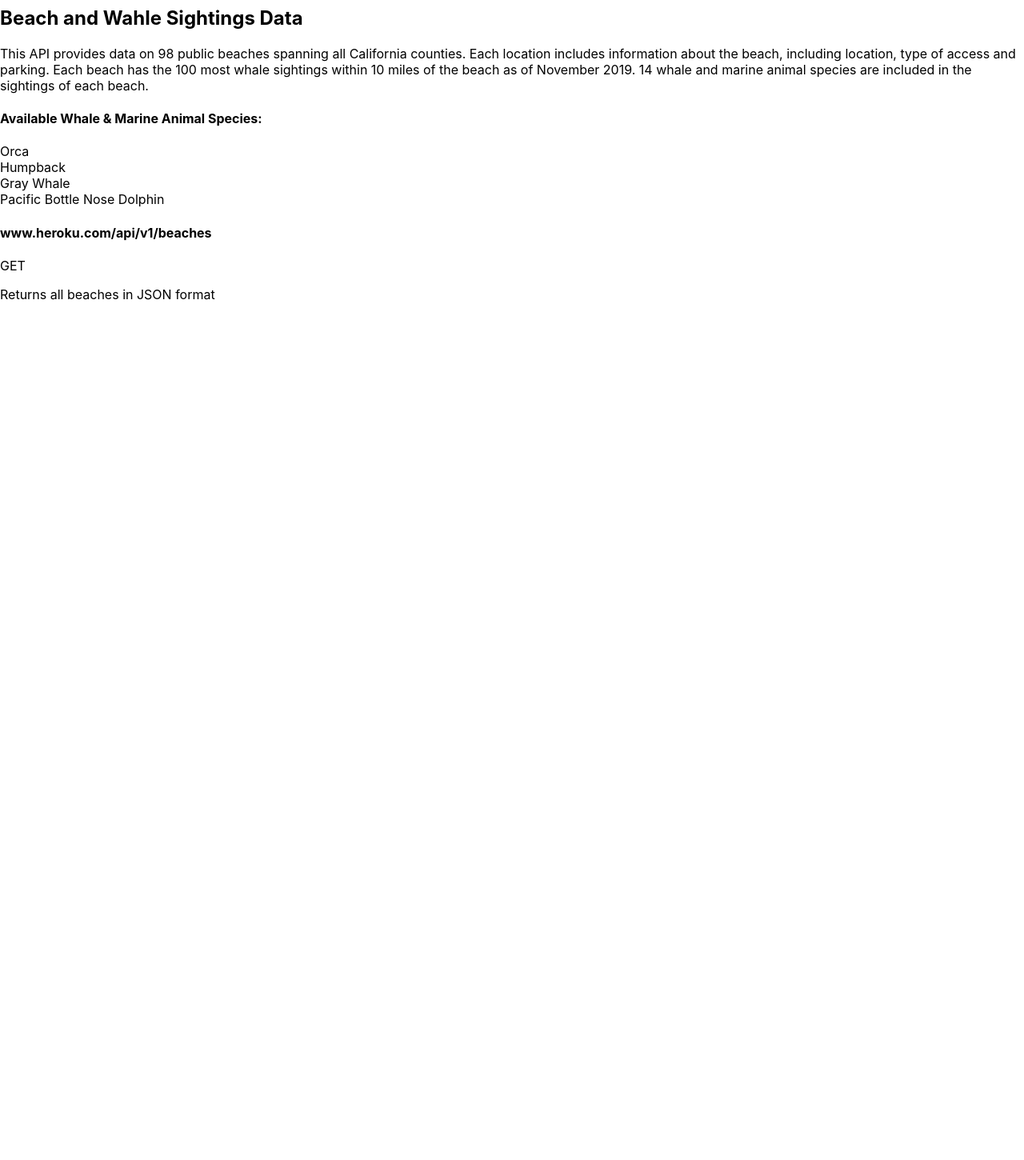
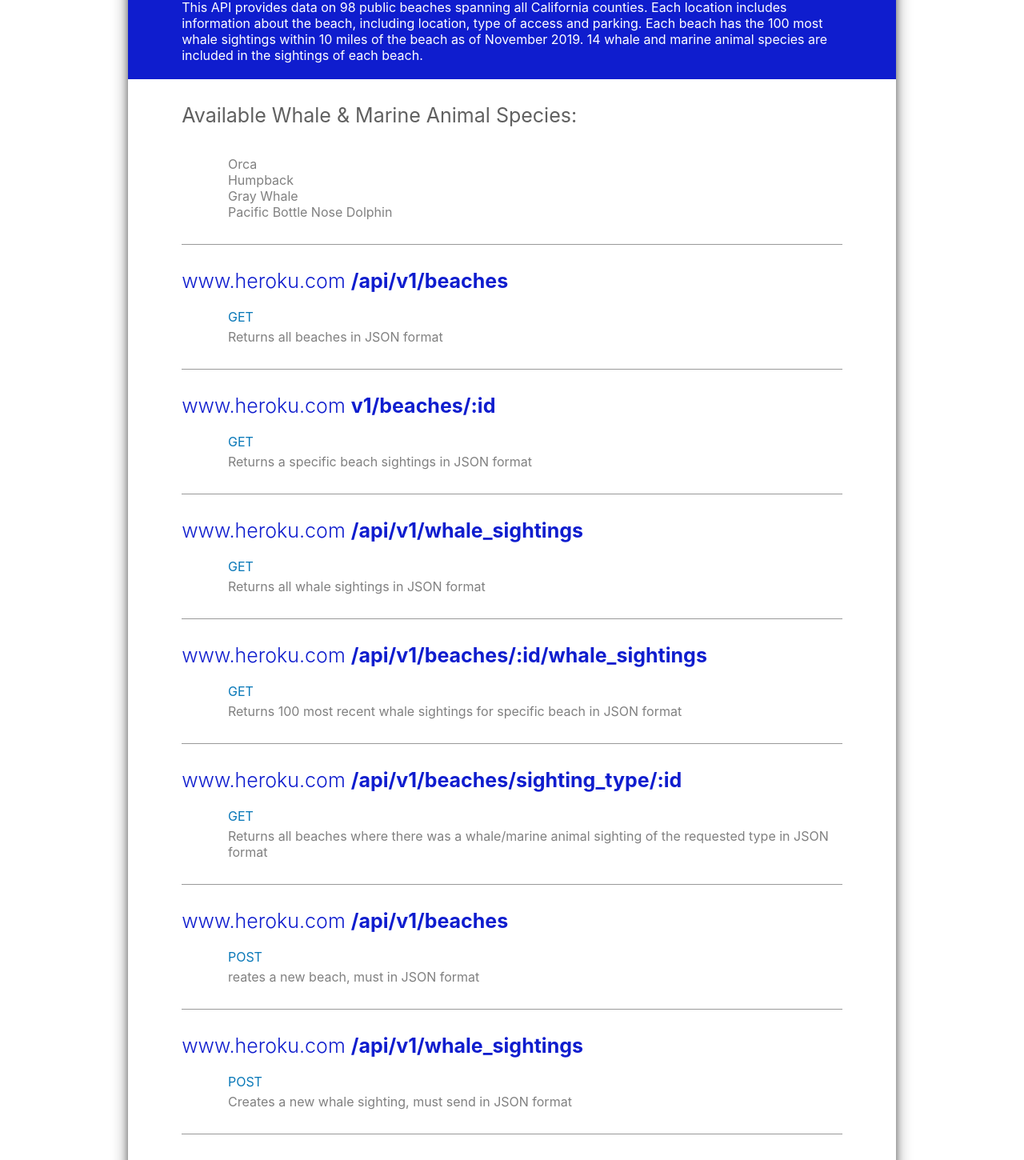
Before and after one commit to matthewdshepherd/whalewatchers, a React (Create React App) app: page / in a window 1280 px wide. Shown: the part 272-1722 px from the top of the page at 80% size. Before the commit the page ends 800 px from the top, so only its background shows below. Built offline with nearby package versions, Linux system fonts and the light colour scheme.

Commit message:
CSS and HTML structure

```diff
--- a/public/index.html
+++ b/public/index.html
@@ -3,7 +3,7 @@
   <head>
     <meta charset="utf-8" />
     <link rel="icon" href="%PUBLIC_URL%/favicon.ico" />
-    <meta name="viewport" content="width=device-width, initial-scale=1" />
+    <link href="https://fonts.googleapis.com/css?family=Raleway:300,400,700|Roboto:300,400,700&display=swap" rel="stylesheet">    <meta name="viewport" content="width=device-width, initial-scale=1" />
     <meta name="theme-color" content="#000000" />
     <meta
       name="description"
--- a/src/App.css
+++ b/src/App.css
@@ -1,3 +1,6 @@
+/* * {
+  border: 1px solid red;
+} */
 .App {
   display: grid;
   grid-template-columns: 1fr;
@@ -21,16 +24,24 @@ header {
   align-content: center;
   align-items: center;
   justify-content: center;
+  font-family: 'Raleway', sans-serif;
  }
 
  .title__header{
    margin: 0;
+   font-weight: 700;
+ }
+
+ .by__header{
+   font-weight: 400;
  }
 
  main {
   grid-area: main;
   height: 90vh;
   position: relative;
+  display: flex;
+  flex-direction: column;
 }
 
 .main-top-color__div {
@@ -39,5 +50,78 @@ header {
 }
 
 .data__body {
+  align-self: center;
   position: absolute;
+  margin-top: 8%;
+  width: 75%;
+  box-shadow: 0 4px 8px 0 rgba(0, 0, 0, .4), 0 6px 20px 1px rgba(0, 0, 0, .4);
+  border-radius: 15px 15px 0 0;
 }
+
+.main-beach-whale-data__div {
+  background-color: #0F1DCE;
+  color: #FFF;
+  display: flex;
+  flex-direction: column;
+  align-items: center;
+  border-radius: 15px 15px 0 0;
+}
+
+.data-title {
+margin: 20px 0 0 0;
+}
+
+.data-about {
+margin: 20px 0;
+padding: 0 7%;
+}
+
+.api-block__section,
+.api-block__section__div,
+.fetch__div {
+  display: flex;
+  flex-direction: column;
+}
+
+.api-block__section__div {
+  margin: 0 7%;
+  color: #808080;
+}
+
+.api-bottom-seperator__div {
+  height: 1px;
+  background-color:  rgba(0, 0, 0, .4);
+}
+
+.api-link__h4,
+.whale-species_h2 {
+  color: #0F1DCE;
+  font-weight: 300;
+  font-size: 25px;
+  margin: 30px 0 20px 0;
+}
+
+.whale-species_h2 {
+  color: #606060;
+  font-weight: 400;
+}
+
+.api-link__span {
+  font-weight: 700;
+}
+
+.fetch--request__p,
+.fetch--request--return__p {
+margin: 0;
+}
+
+.fetch__div,
+.whales-available__p {
+  margin-left: 7%;
+  margin-bottom: 30px;
+}
+
+.fetch--request__p {
+  color: #0978B8;
+  margin-bottom: 5px;
+}
--- a/src/App.js
+++ b/src/App.js
@@ -4,7 +4,7 @@ import './App.css';
 
 function App() {
   return (
-    <div classname="App">
+    <div className="App">
       <header>
         <div className="title-holder">
           <h1 className="title__header">California Whale Watchers</h1>
@@ -13,28 +13,83 @@ function App() {
       </header>
       <main>
         <div className="main-top-color__div"></div>
-          <body classname="data__body">
+          <section className="data__body">
             <section className="main-beach-whale-data__div">
-              <h2>Beach and Wahle Sightings Data</h2>
-              <p>This API provides data on 98 public beaches spanning all California counties. Each location includes information about the beach, including location, type of access and parking. Each beach has the 100 most whale sightings within 10 miles of the beach as of  November 2019. 14 whale and marine animal species are included in the sightings of
+              <h2 className="data-title__h2">Beach and Wahle Sightings Data</h2>
+              <p className="data-about">This API provides data on 98 public beaches spanning all California counties. Each location includes information about the beach, including location, type of access and parking. Each beach has the 100 most whale sightings within 10 miles of the beach as of  November 2019. 14 whale and marine animal species are included in the sightings of
   each beach.</p>
             </section>
             <section className="api-block__section">
               <div className="api-block__section__div">
-                <h4>Available Whale & Marine Animal Species:</h4>
-                <p>Orca<br/>Humpback<br/>Gray Whale<br/>Pacific Bottle Nose Dolphin</p>
+                <h4 className="whale-species_h2">Available Whale & Marine Animal Species:</h4>
+                <p className="whales-available__p">Orca<br/>Humpback<br/>Gray Whale<br/>Pacific Bottle Nose Dolphin</p>
                 <div className="api-bottom-seperator__div"></div>
               </div>
               <div className="api-block__section__div">
-                <h4 className="api-link__h4">www.heroku.com/api/v1/beaches</h4>
+                <h4 className="api-link__h4">www.heroku.com <span className="api-link__span">/api/v1/beaches</span></h4>
                 <div className="fetch__div">
-                  <p classname="fetch--request__p">GET</p>
-                  <p classname="fetch--request--return__p">Returns all beaches in JSON format</p>
-                  <div className="api-bottom-seperator__div"></div>
+                  <p className="fetch--request__p">GET</p>
+                  <p className="fetch--request--return__p">Returns all beaches in JSON format</p>
+                </div>
+                <div className="api-bottom-seperator__div"></div>
+              </div>
+              <div className="api-block__section__div">
+                <h4 className="api-link__h4">www.heroku.com <span className="api-link__span">v1/beaches/:id</span></h4>
+                <div className="fetch__div">
+                  <p className="fetch--request__p">GET</p>
+                  <p className="fetch--request--return__p">Returns a specific beach sightings in JSON format</p>
+                </div>
+                <div className="api-bottom-seperator__div"></div>
+              </div>
+              <div className="api-block__section__div">
+                <h4 className="api-link__h4">www.heroku.com <span className="api-link__span">/api/v1/whale_sightings</span></h4>
+                <div className="fetch__div">
+                  <p className="fetch--request__p">GET</p>
+                  <p className="fetch--request--return__p">Returns all whale sightings in JSON format</p>
+                </div>
+                <div className="api-bottom-seperator__div"></div>
+              </div>
+              <div className="api-block__section__div">
+                <h4 className="api-link__h4">www.heroku.com <span className="api-link__span">/api/v1/beaches/:id/whale_sightings</span></h4>
+                <div className="fetch__div">
+                  <p className="fetch--request__p">GET</p>
+                  <p className="fetch--request--return__p">Returns 100 most recent whale sightings for specific beach in JSON format</p>
+                </div>
+                <div className="api-bottom-seperator__div"></div>
+              </div>
+              <div className="api-block__section__div">
+                <h4 className="api-link__h4">www.heroku.com <span className="api-link__span">/api/v1/beaches/sighting_type/:id</span></h4>
+                <div className="fetch__div">
+                  <p className="fetch--request__p">GET</p>
+                  <p className="fetch--request--return__p">Returns all beaches where there was a whale/marine animal sighting of the requested type in JSON format</p>
+                </div>
+                <div className="api-bottom-seperator__div"></div>
+              </div>
+              <div className="api-block__section__div">
+                <h4 className="api-link__h4">www.heroku.com <span className="api-link__span">/api/v1/beaches</span></h4>
+                <div className="fetch__div">
+                  <p className="fetch--request__p">POST</p>
+                  <p className="fetch--request--return__p">reates a new beach, must in JSON format</p>
+                </div>
+                <div className="api-bottom-seperator__div"></div>
+              </div>
+              <div className="api-block__section__div">
+                <h4 className="api-link__h4">www.heroku.com <span className="api-link__span">/api/v1/whale_sightings</span></h4>
+                <div className="fetch__div">
+                  <p className="fetch--request__p">POST</p>
+                  <p className="fetch--request--return__p">Creates a new whale sighting, must send in JSON format</p>
+                </div>
+                <div className="api-bottom-seperator__div"></div>
+              </div>
+              <div className="api-block__section__div">
+                <h4 className="api-link__h4">www.heroku.com <span className="api-link__span">/api/v1/whale_sightings/:id</span></h4>
+                <div className="fetch__div">
+                  <p className="fetch--request__p">DELETE</p>
+                  <p className="fetch--request--return__p">Deletes whale sighting</p>
                 </div>
               </div>
             </section>
-          </body>
+          </section>
       </main>
     </div>
   );
--- a/src/index.css
+++ b/src/index.css
@@ -4,7 +4,7 @@
 
 body {
   margin: 0;
-  font-family: -apple-system, BlinkMacSystemFont, "Segoe UI", "Roboto", "Oxygen",
+  font-family: -apple-system, BlinkMacSystemFont, 'Roboto', "Segoe UI", "Roboto", "Oxygen",
     "Ubuntu", "Cantarell", "Fira Sans", "Droid Sans", "Helvetica Neue",
     sans-serif;
   -webkit-font-smoothing: antialiased;
```
Lines whose indentation alone changed are shown as unchanged.
